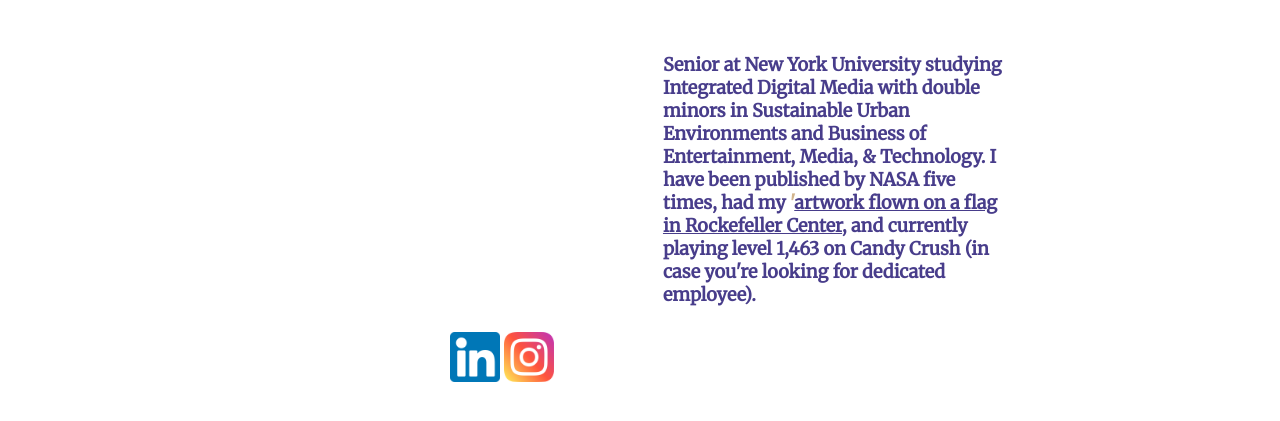
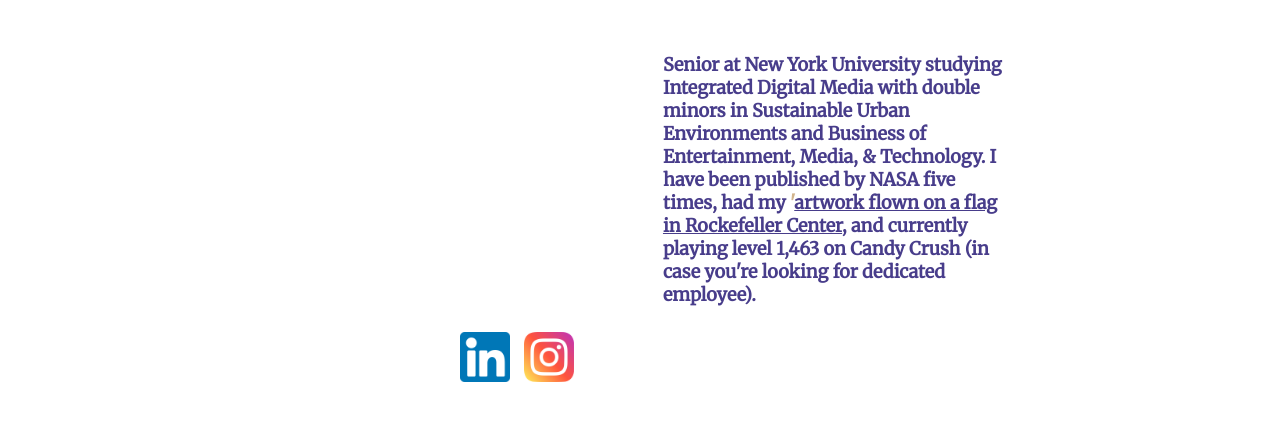
Before and after one commit to florentinasergiou/website, a plain HTML site: page about.html in a window 1280 px wide. Shown: the part 413-834 px from the top of the page. Drawn offline with Linux system fonts and the light colour scheme; a web font is replaced by a local one.

Commit message:
Update about.html

```diff
--- a/about.html
+++ b/about.html
@@ -43,8 +43,8 @@
 </div>
 <div class="row">
     <div class="column">
-        <img src="linkedin.png" style="width:50px" alt="LinkedIn" a href="https://www.linkedin.com/in/florentinasergiou/">
-        <img src="InstagramLogo.png" style="width:50px" alt="Instagram" a href="https://www.instagram.com/flo.rentina">
+        <a href="https://www.linkedin.com/in/florentinasergiou/"> <img src="linkedin.png" style="width:50px; margin-left:10px;" alt="LinkedIn"></a>
+        <a href="https://www.instagram.com/flo.rentina"> <img src="InstagramLogo.png" style="width:50px; margin-left:10px;" alt="Instagram"></a>
     </div>
 </div>
 <!--<h1>A C C O M P L I S H M E N T S</h1>
```
